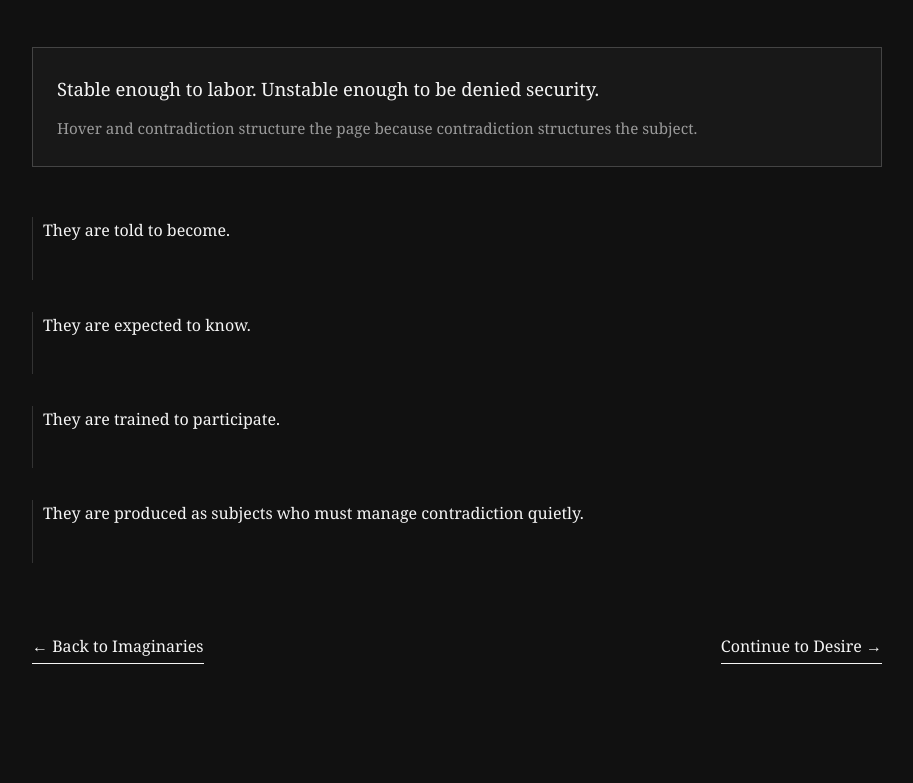
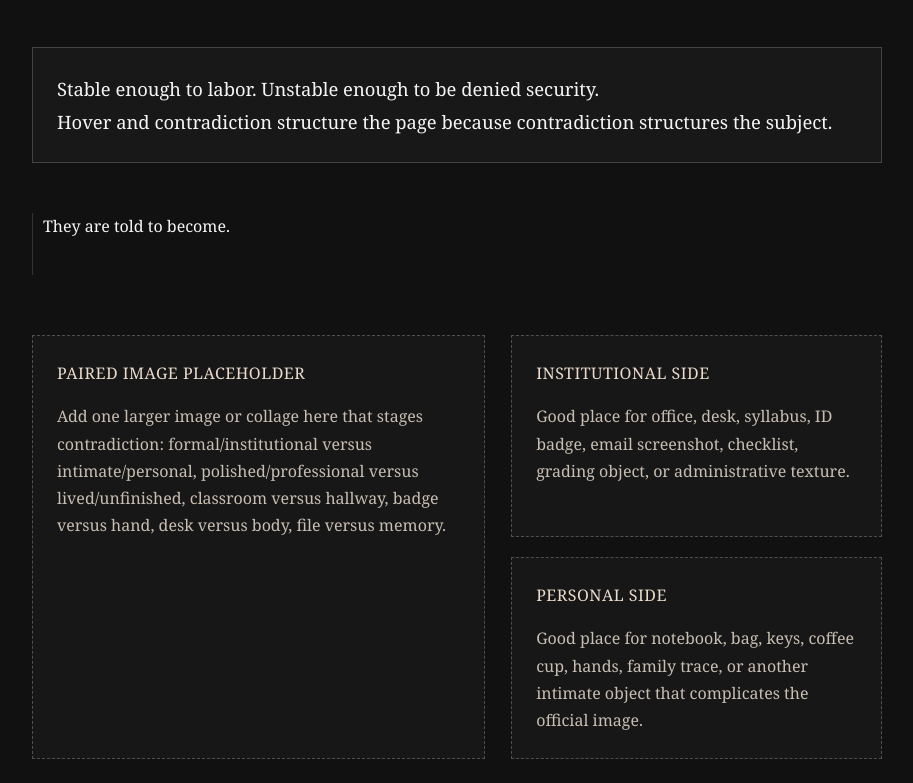
Before and after one commit to sgandrushenry-oss/disciplining-desire, a plain HTML site: page produced-subjects.html in a window 1280 px wide. Shown: the part 857-1640 px from the top of the page, without its empty margins (183-1096 px from the left). Before the commit the page ends 1581 px from the top, so only its background shows below. Drawn offline with Linux system fonts and the light colour scheme.

Commit message:
Update produced-subjects.html

```diff
--- a/produced-subjects.html
+++ b/produced-subjects.html
@@ -94,7 +94,11 @@
       font-size: 1.15rem;
       line-height: 1.8;
     }
-
+<div class="quote-block">
+  Stable enough to labor.
+  Unstable enough to be denied security.
+  <div class="small">Hover and contradiction structure the page because contradiction structures the subject.</div>
+</div>
     .small {
       color: #9a9a9a;
       font-size: 0.95rem;
@@ -119,7 +123,73 @@
     a:hover {
       opacity: 0.65;
     }
+.art-section {
+  margin: 60px 0;
+  display: grid;
+  grid-template-columns: 1.1fr 0.9fr;
+  gap: 26px;
+  align-items: stretch;
+}
 
+.art-main,
+.art-side,
+.art-pair,
+.art-detail {
+  border: 1px dashed rgba(255,255,255,0.24);
+  background: rgba(255,255,255,0.025);
+  padding: 24px;
+  color: #c8beb2;
+}
+
+.art-main {
+  min-height: 300px;
+}
+
+.art-side {
+  min-height: 300px;
+}
+
+.art-pair-wrap {
+  display: grid;
+  grid-template-rows: 1fr 1fr;
+  gap: 20px;
+}
+
+.art-pair,
+.art-detail {
+  min-height: 130px;
+}
+
+.art-section h2,
+.art-main h2,
+.art-side h2,
+.art-pair h2,
+.art-detail h2 {
+  margin-top: 0;
+  font-size: 1rem;
+  font-weight: normal;
+  color: #eadbcc;
+  letter-spacing: 0.03em;
+  text-transform: uppercase;
+}
+
+.art-section p,
+.art-main p,
+.art-side p,
+.art-pair p,
+.art-detail p {
+  margin-bottom: 0;
+}
+
+@media (max-width: 820px) {
+  .art-section {
+    grid-template-columns: 1fr;
+  }
+
+  .art-pair-wrap {
+    grid-template-rows: auto;
+  }
+}
     @media (max-width: 700px) {
       body {
         padding: 30px;
@@ -184,7 +254,36 @@
       They are told to become.
       <span class="overlay">But not always given the conditions that make becoming livable.</span>
     </div>
+<div class="art-section">
+  <div class="art-main">
+    <h2>Paired image placeholder</h2>
+    <p>
+      Add one larger image or collage here that stages contradiction:
+      formal/institutional versus intimate/personal,
+      polished/professional versus lived/unfinished,
+      classroom versus hallway,
+      badge versus hand, desk versus body, file versus memory.
+    </p>
+  </div>
 
+  <div class="art-pair-wrap">
+    <div class="art-pair">
+      <h2>Institutional side</h2>
+      <p>
+        Good place for office, desk, syllabus, ID badge, email screenshot,
+        checklist, grading object, or administrative texture.
+      </p>
+    </div>
+
+    <div class="art-detail">
+      <h2>Personal side</h2>
+      <p>
+        Good place for notebook, bag, keys, coffee cup, hands, family trace,
+        or another intimate object that complicates the official image.
+      </p>
+    </div>
+  </div>
+</div>
     <div class="fragment">
       They are expected to know.
       <span class="overlay">Even while learning remains partial, deferred, and in motion.</span>
```
